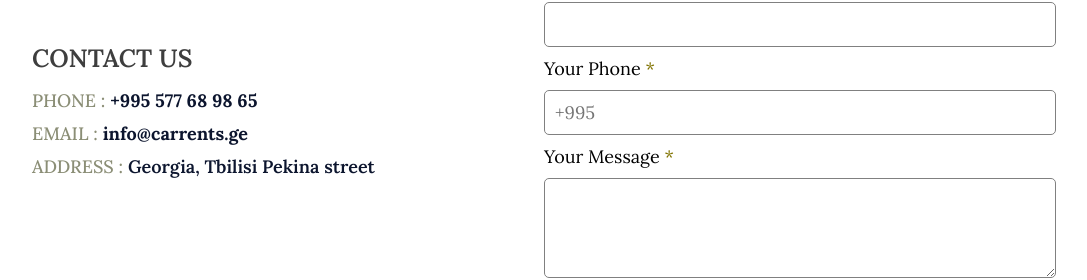
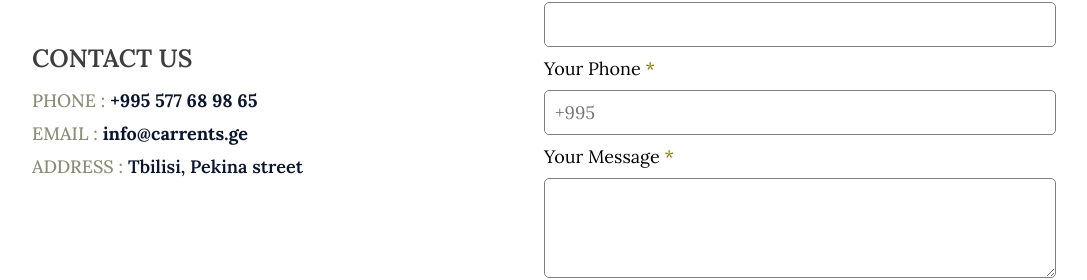
Before and after one commit to maks-tm/carrents.ge-demo, a plain HTML site: page contact.html in a window 1280 px wide. Shown: the part 922-1202 px from the top of the page, without its empty margins (96-1183 px from the left). Drawn offline with Linux system fonts and the light colour scheme; a web font is replaced by a local one.

Commit message:
Update contact.html

```diff
--- a/contact.html
+++ b/contact.html
@@ -85,7 +85,7 @@
 							</div>
 							<div class="col-left-box">
 								<span>ADDRESS :</span>
-								<p>Georgia, Tbilisi Pekina street</p>
+								<p>Tbilisi, Pekina street</p>
 							</div>
 						</div>
 					</div>
```
